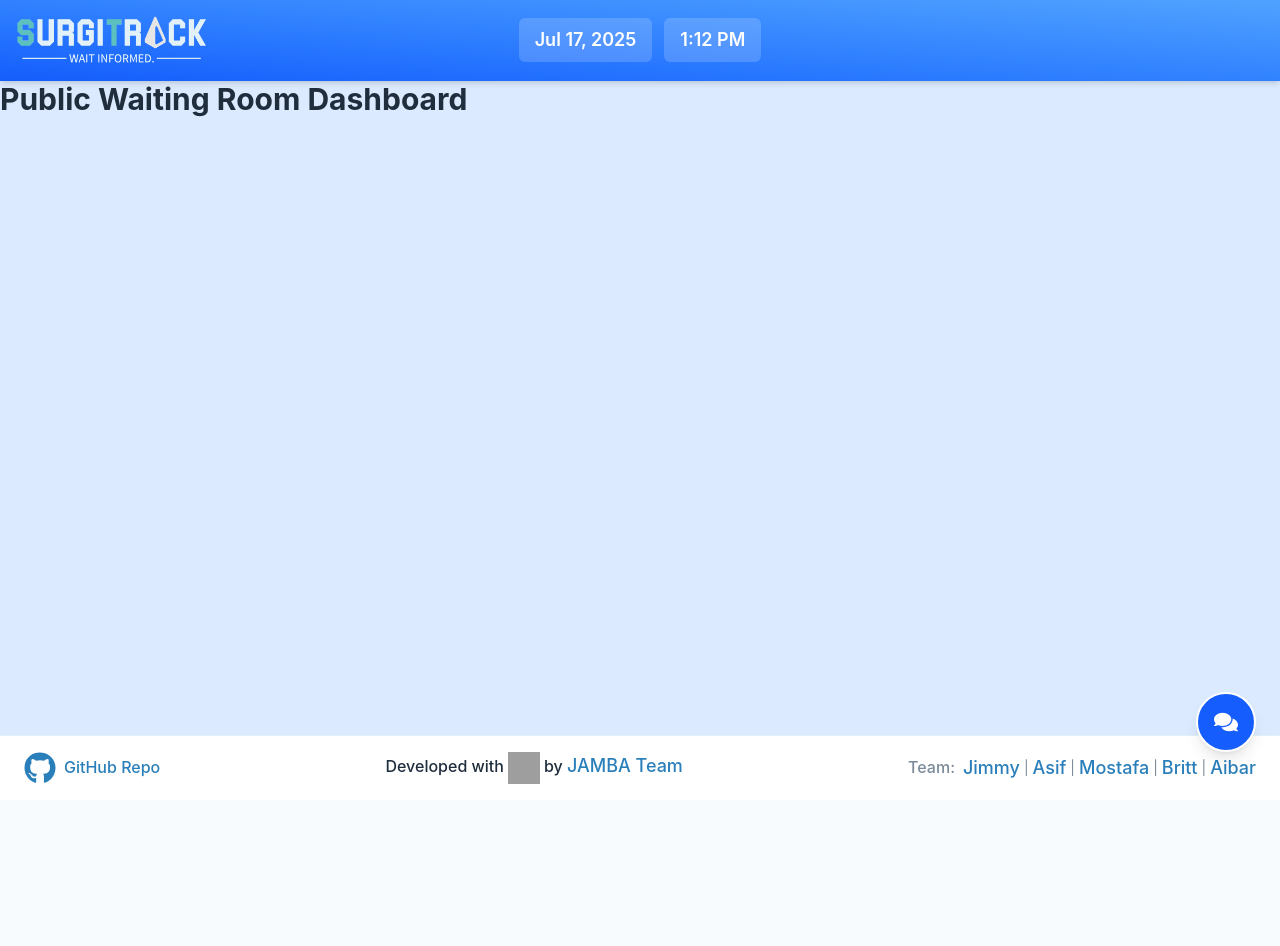
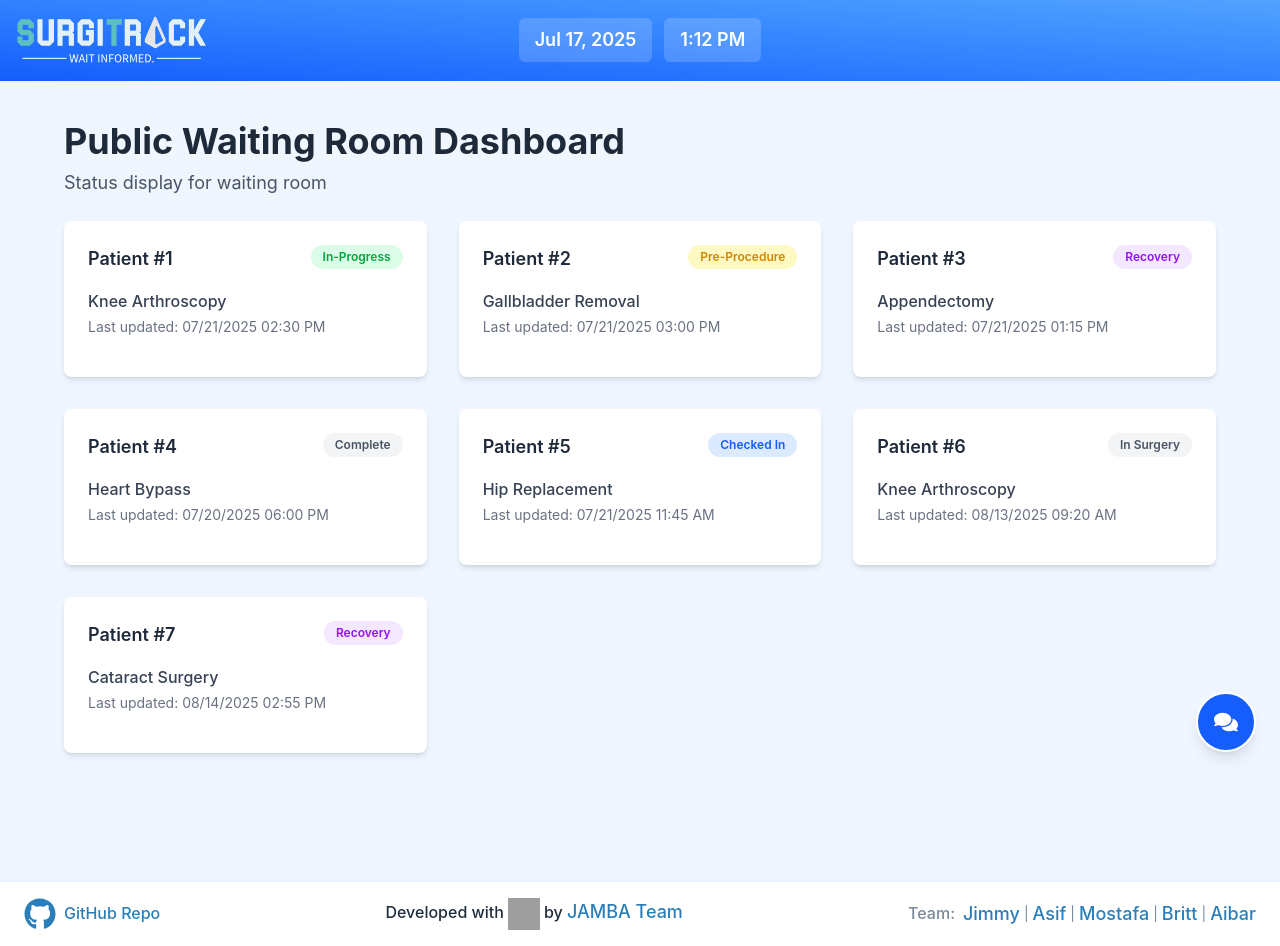
Before and after one commit to mhdasif123/SurgiTrack, a React (Vite) app: page /waiting-room in a window 1280 px wide. Before the commit the page ends 800 px from the top, so only its background shows below. Built offline with nearby package versions, Linux system fonts and the light colour scheme; grey boxes are pictures that could not be loaded.

Commit message:
Created the Public DashBoard View - Edited the Staff Dashboard to not cycle

```diff
--- a/src/Pages/PublicDashboardPage.jsx
+++ b/src/Pages/PublicDashboardPage.jsx
@@ -1,9 +1,137 @@
 import React from 'react';
+import { useContext, useEffect, useState } from "react";
+import { Link } from "react-router-dom";
+import { PatientContext } from "../contexts/PatientContext";
+import { AuthContext } from "../contexts/AuthContext";
+
+const statusStyles = {
+  "Checked In": "bg-blue-100 text-blue-600",
+  "Pre-Procedure": "bg-yellow-100 text-yellow-600",
+  "In-Progress": "bg-green-100 text-green-600",
+  "Recovery": "bg-purple-100 text-purple-600",
+  "Complete": "bg-gray-100 text-gray-600",
+};
 
 const PublicDashboardPage = () => {
+  const { patients } = useContext(PatientContext);
+
+  // Pagination state
+  const [currentPage, setCurrentPage] = useState(0);
+  const pageSize = 9;
+
+  if (!patients) {
+    return (
+      <div>
+        <div className="min-h-screen bg-blue-50 px-4 py-10 relative">
+          <div className="max-w-6xl mx-auto">
+            <h1 className="text-4xl font-bold text-gray-800 mb-2">
+              Public Waiting Room Dashboard
+            </h1>
+            <p className="text-lg text-gray-600 mb-6">
+              Status display for waiting room
+            </p>
+            <div className="text-center py-10 text-gray-600">Loading patients...</div>
+          </div>
+        </div>
+      </div>
+    );
+  }
+
+  // Filter out dismissed patients
+  const activePatients = patients.filter(p => p.currentStatus !== "Dismissal");
+
+  // Calculate pagination
+  const totalPages = Math.ceil(activePatients.length / pageSize);
+
+  // Auto-cycle through pages every 20 seconds
+  useEffect(() => {
+    if (totalPages <= 1) return; // Don't set interval if only one page or no pages
+
+    const interval = setInterval(() => {
+      setCurrentPage(prev => (prev + 1) % totalPages);
+    }, 20000);
+    return () => clearInterval(interval);
+  }, [totalPages]);
+
+  // Get visible patients for current page
+  const visiblePatients = activePatients.slice(
+    currentPage * pageSize,
+    currentPage * pageSize + pageSize
+  );
+
   return (
     <div>
-      <h1 className="text-3xl font-bold">Public Waiting Room Dashboard</h1>
+      <div className="min-h-screen bg-blue-50 px-4 py-10 relative">
+        <div className="max-w-6xl mx-auto">
+          <h1 className="text-4xl font-bold text-gray-800 mb-2">
+            Public Waiting Room Dashboard
+          </h1>
+          <p className="text-lg text-gray-600 mb-6">
+            Status display for waiting room
+          </p>
+
+          {/* Patient Cards Grid */}
+          <div className="grid grid-cols-1 md:grid-cols-2 lg:grid-cols-3 gap-8">
+            {visiblePatients.map((patient, index) => {
+              const patientNumber = (currentPage * pageSize) + index + 1;
+
+              return (
+                <div key={patient.id} className="bg-white rounded-lg shadow-md p-6">
+                  <div className="flex justify-between items-start mb-4">
+                    <h3 className="text-lg font-semibold text-gray-800">
+                      Patient #{patientNumber}
+                    </h3>
+                    <span className={`px-3 py-1 rounded-full text-xs font-semibold ${
+                      statusStyles[patient.currentStatus] || "bg-gray-100 text-gray-600"
+                    }`}>
+                      {patient.currentStatus}
+                    </span>
+                  </div>
+
+                  <div className="mb-4">
+                    <h4 className="text-base font-medium text-gray-700 mb-1">
+                      {patient.procedure}
+                    </h4>
+                    <p className="text-sm text-gray-500">
+                      Last updated: {new Date(patient.lastUpdated).toLocaleDateString('en-US', {
+                        year: 'numeric',
+                        month: '2-digit',
+                        day: '2-digit'
+                      })} {new Date(patient.lastUpdated).toLocaleTimeString('en-US', {
+                        hour: '2-digit',
+                        minute: '2-digit'
+                      })}
+                    </p>
+                  </div>
+                </div>
+              );
+            })}
+          </div>
+
+          {/* Pagination indicator */}
+          {totalPages > 1 && (
+            <div className="flex justify-center mt-8 space-x-2">
+              {Array.from({ length: totalPages }, (_, i) => (
+                <div
+                  key={i}
+                  className={`w-3 h-3 rounded-full transition-colors duration-300 ${
+                    i === currentPage ? 'bg-blue-600' : 'bg-gray-300'
+                  }`}
+                />
+              ))}
+            </div>
+          )}
+
+          {/* Empty state */}
+          {activePatients.length === 0 && (
+            <div className="bg-white rounded-lg shadow-md p-12 text-center">
+              <h3 className="text-xl font-semibold text-gray-700 mb-2">No Active Patients</h3>
+              <p className="text-gray-500">The waiting room is currently empty</p>
+            </div>
+          )}
+
+        </div>
+      </div>
     </div>
   );
 };
--- a/src/components/StaffDashboardComponent.jsx
+++ b/src/components/StaffDashboardComponent.jsx
@@ -1,4 +1,4 @@
-import { useContext, useEffect, useState } from "react";
+import { useContext, useState } from "react";
 import { Link } from "react-router-dom";
 import { PatientContext } from "../contexts/PatientContext";
 import { AuthContext } from "../contexts/AuthContext";
@@ -40,19 +40,10 @@ const StaffDashboardComponent = () => {
   console.log("Active patients:", activePatients);
   console.log("Active patients count:", activePatients.length);
 
-  // Pagination state (optional)
+  // Pagination state - manual only
   const [currentPage, setCurrentPage] = useState(0);
   const pageSize = 5;
   const totalPages = Math.ceil(activePatients.length / pageSize);
-
-  useEffect(() => {
-    if (totalPages <= 1) return; // Don't set interval if only one page or no pages
-
-    const interval = setInterval(() => {
-      setCurrentPage(prev => (prev + 1) % totalPages);
-    }, 20000);
-    return () => clearInterval(interval);
-  }, [totalPages]);
 
   const visiblePatients = activePatients.slice(
     currentPage * pageSize,
@@ -60,6 +51,18 @@ const StaffDashboardComponent = () => {
   );
 
   console.log("Visible patients:", visiblePatients);
+
+  const goToPage = (page) => {
+    setCurrentPage(page);
+  };
+
+  const goToPrevious = () => {
+    setCurrentPage(prev => Math.max(0, prev - 1));
+  };
+
+  const goToNext = () => {
+    setCurrentPage(prev => Math.min(totalPages - 1, prev + 1));
+  };
 
   return (
     <div className="min-h-screen bg-blue-50 px-4 py-10 relative">
@@ -71,6 +74,55 @@ const StaffDashboardComponent = () => {
           Interactive patient management for hospital staff
         </p>
 
+        {/* Mobile: Horizontal scroll container */}
+        <div className="md:hidden">
+          <div className="overflow-x-auto pb-4">
+            <div className="inline-flex space-x-4 px-4">
+              {activePatients.map((patient) => (
+                <div key={patient.id} className="flex-shrink-0 w-80 bg-white shadow-xl rounded-2xl p-6">
+                  <div className="mb-4">
+                    <div className="font-semibold text-gray-800">{patient.name}</div>
+                    <div className="text-xs text-gray-500">{patient.id}</div>
+                  </div>
+                  <div className="mb-3">
+                    <div className="text-sm font-medium text-gray-700">{patient.procedure}</div>
+                  </div>
+                  <div className="mb-3">
+                    <span
+                      className={`px-3 py-1 rounded-full text-xs font-medium ${
+                        statusStyles[patient.currentStatus] || "bg-gray-100 text-gray-500"
+                      }`}
+                    >
+                      {patient.currentStatus}
+                    </span>
+                  </div>
+                  <div className="text-xs text-gray-500 mb-4">
+                    {new Date(patient.lastUpdated).toLocaleString()}
+                  </div>
+                  <div className="space-y-2">
+                    {!isSurgical && (
+                      <Link
+                        to={`/admin/edit-patient?id=${patient.id}`}
+                        className="block text-center bg-blue-500 text-white px-3 py-2 rounded text-sm hover:bg-blue-600 transition"
+                      >
+                        Edit
+                      </Link>
+                    )}
+                    <Link
+                      to={`/update-status?id=${patient.id}`}
+                      className="block text-center bg-green-500 text-white px-3 py-2 rounded text-sm hover:bg-green-600 transition"
+                    >
+                      Update Status
+                    </Link>
+                  </div>
+                </div>
+              ))}
+            </div>
+          </div>
+        </div>
+
+        {/* Desktop: Table with pagination */}
+        <div className="hidden md:block">
           <div className="bg-white shadow-xl rounded-2xl overflow-hidden">
             <table className="w-full table-auto text-left">
               <thead className="bg-gray-100 text-gray-600 uppercase text-sm font-semibold">
@@ -133,6 +185,52 @@ const StaffDashboardComponent = () => {
               </tbody>
             </table>
           </div>
+
+          {/* Pagination Controls - Desktop Only */}
+          {totalPages > 1 && (
+            <div className="mt-6 flex justify-center items-center space-x-4">
+              <button
+                onClick={goToPrevious}
+                disabled={currentPage === 0}
+                className={`px-4 py-2 rounded-lg font-medium transition ${
+                  currentPage === 0
+                    ? 'bg-gray-200 text-gray-400 cursor-not-allowed'
+                    : 'bg-white text-gray-700 hover:bg-gray-50 shadow border'
+                }`}
+              >
+                Previous
+              </button>
+
+              <div className="flex space-x-2">
+                {Array.from({ length: totalPages }, (_, i) => (
+                  <button
+                    key={i}
+                    onClick={() => goToPage(i)}
+                    className={`w-10 h-10 rounded-lg font-medium transition ${
+                      i === currentPage
+                        ? 'bg-blue-500 text-white'
+                        : 'bg-white text-gray-700 hover:bg-gray-50 shadow border'
+                    }`}
+                  >
+                    {i + 1}
+                  </button>
+                ))}
+              </div>
+
+              <button
+                onClick={goToNext}
+                disabled={currentPage === totalPages - 1}
+                className={`px-4 py-2 rounded-lg font-medium transition ${
+                  currentPage === totalPages - 1
+                    ? 'bg-gray-200 text-gray-400 cursor-not-allowed'
+                    : 'bg-white text-gray-700 hover:bg-gray-50 shadow border'
+                }`}
+              >
+                Next
+              </button>
+            </div>
+          )}
+        </div>
       </div>
 
       {!isSurgical && (
```
Lines whose indentation alone changed are shown as unchanged.
